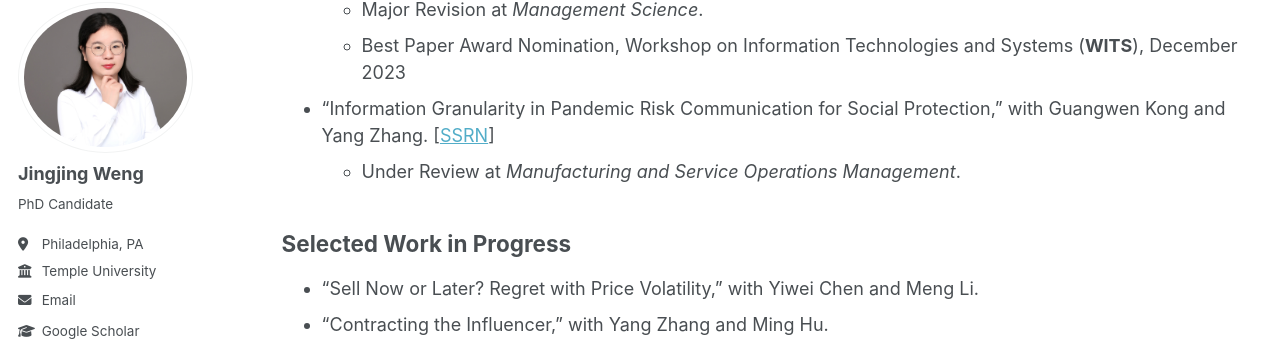
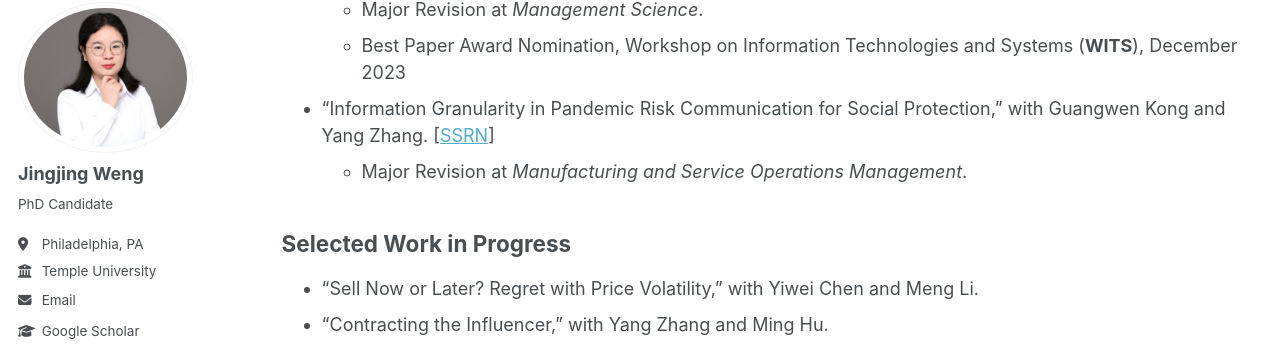
Before and after one commit to JingjingWeng/JingjingWeng.github.io, a Jekyll site: the page built from _pages/publications.md, in a window 1280 px wide and 900 px high, scrolled down 435 px. Shown: the part 99-450 px from the top of the window. Built offline with Jekyll 4.4.1, drawn with Linux system fonts in a browser that asks for light colours; a script bundle is joined from its source files by our own code; library files that are not in the unit come from our copies.

Commit message:
Update publications.md

```diff
--- a/_pages/publications.md
+++ b/_pages/publications.md
@@ -21,7 +21,7 @@ author_profile: true
    * Best Paper Award Nomination, Workshop on Information Technologies and Systems (**WITS**), December 2023
 
 * "Information Granularity in Pandemic Risk Communication for Social Protection," with Guangwen Kong and Yang Zhang. [[SSRN](https://papers.ssrn.com/sol3/papers.cfm?abstract_id=4914620)]
-   * Under Review at *Manufacturing and Service Operations Management*.
+   * Major Revision at *Manufacturing and Service Operations Management*.
 
 ## Selected Work in Progress
 * "Sell Now or Later? Regret with Price Volatility,"  with Yiwei Chen and Meng Li.
```
